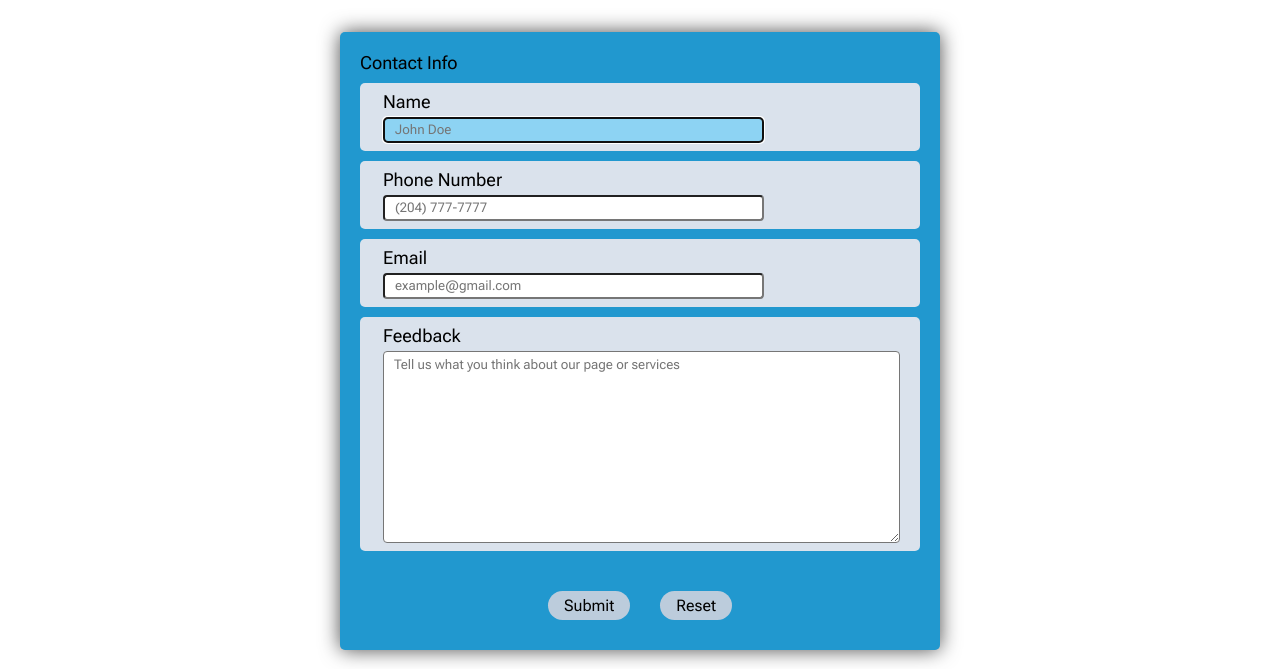
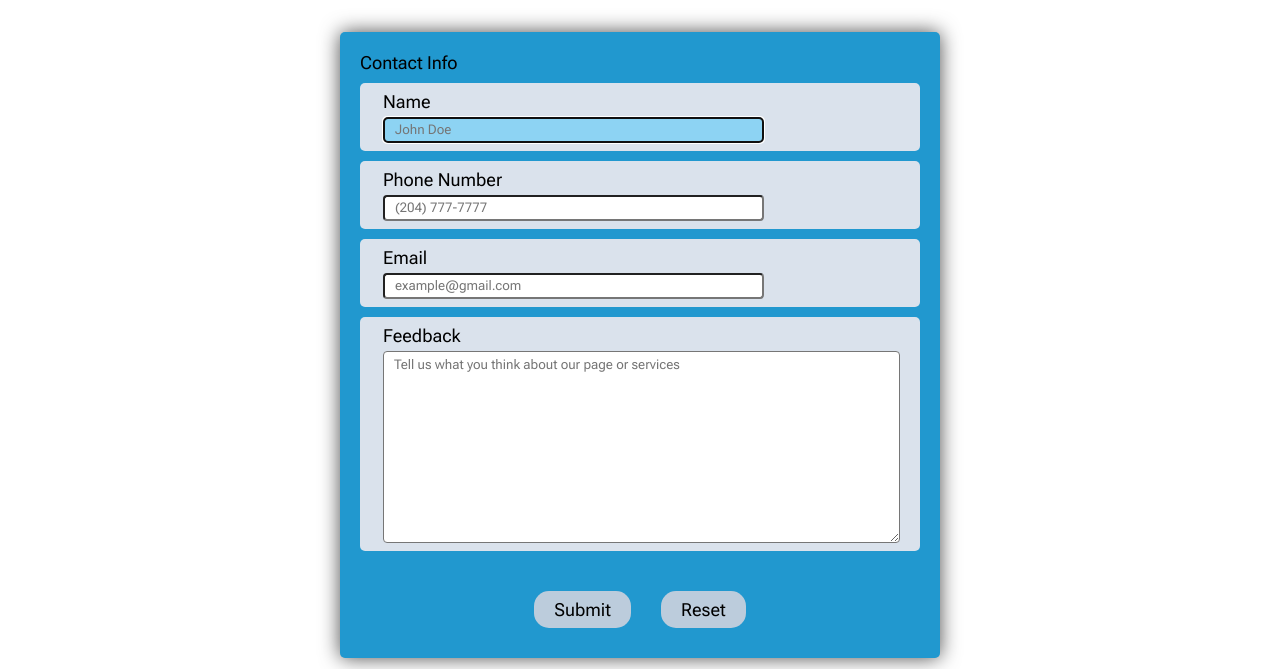
Before and after one commit to Olando07/Olando_McDonald_P4, a plain HTML site: page contact.html in a window 1280 px wide. Shown: the part 131-800 px from the top of the page. Drawn offline with Linux system fonts and the light colour scheme; a web font is replaced by a local one.

Commit message:
"Update button styles on contact page"

```diff
--- a/indexstyles.css
+++ b/indexstyles.css
@@ -241,15 +241,18 @@
 }
 
 main#contact button {
-    padding: 5px 16px;
+    padding: 8px 20px;
     border-radius: 15px;
     border: 0;
-    font-size: 16px;
+    font-size: 18px;
     background-color: var(--grey-2);
+    cursor: pointer;
+    transition: ease-in-out 0.4s;
 }
 
 main#contact button:hover {
     color: #ff4242;
+    background-color: #8dd3f3;
 }
 
 .error {
```
